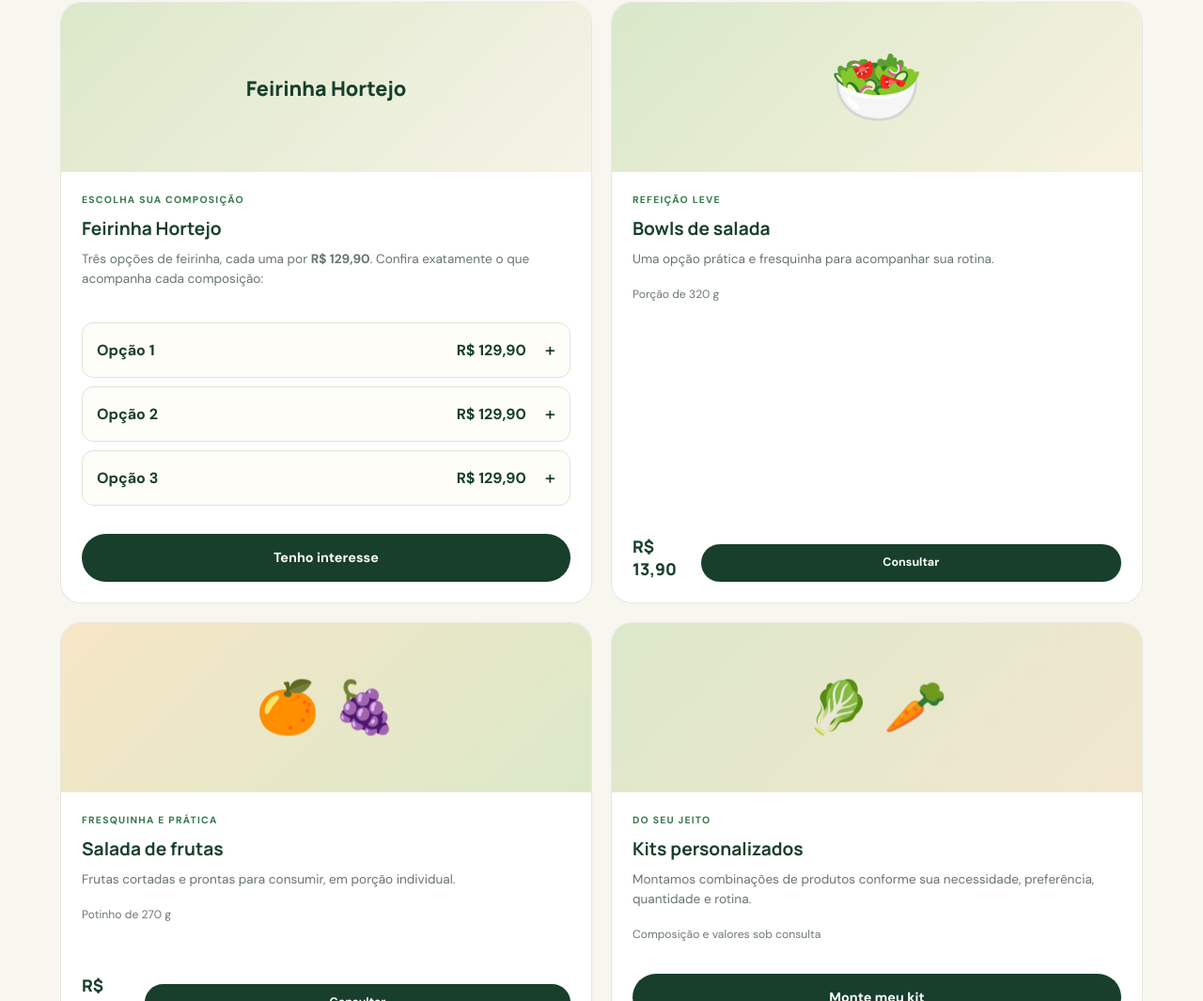
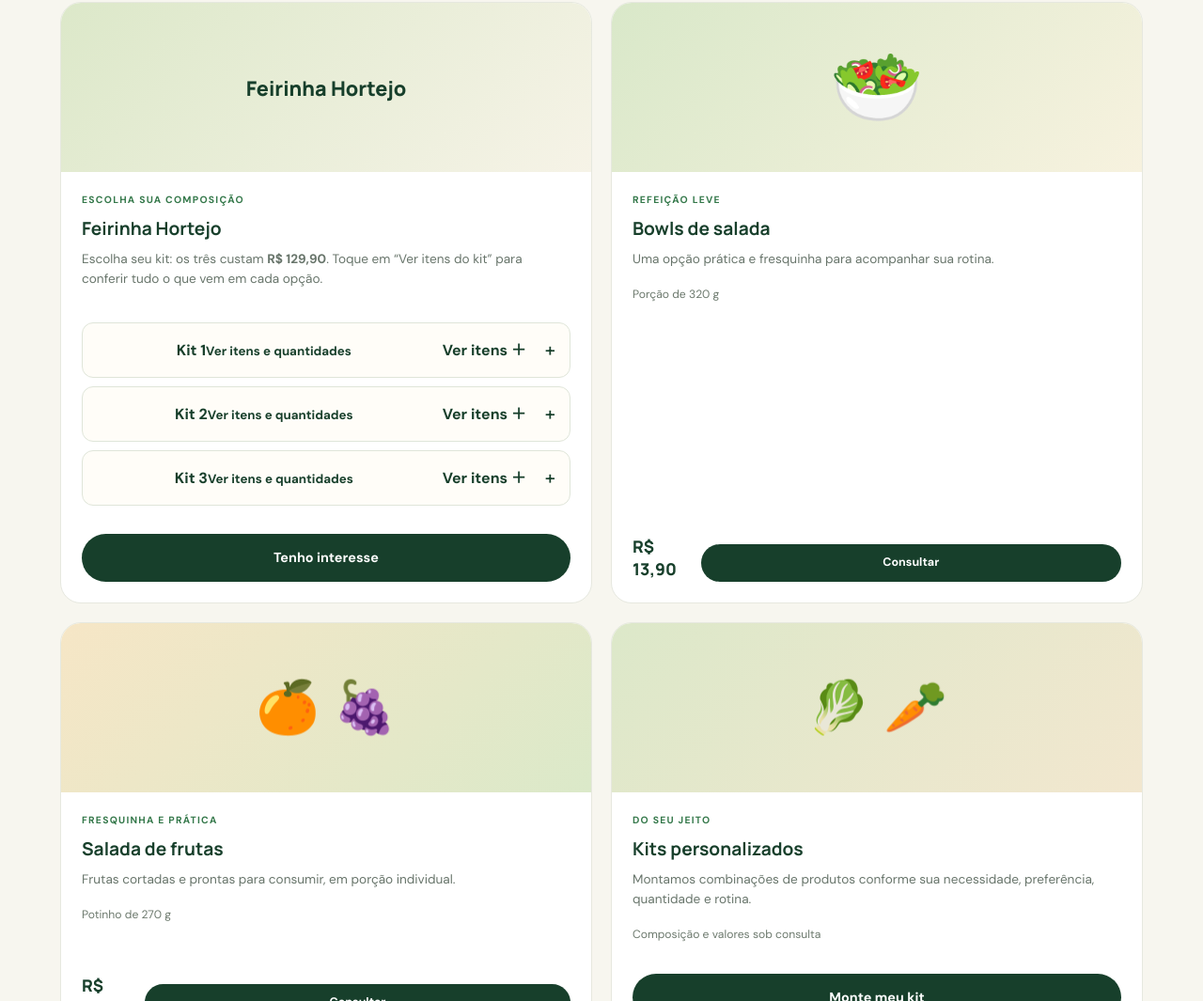
Before and after one commit to arrobafla-blip/eatgreen, a plain HTML site: page index.html in a window 1280 px wide. Shown: the part 971-2036 px from the top of the page at 94% size. Drawn offline with Linux system fonts and the light colour scheme.

Commit message:
Renomeia opções da Feirinha como Kits e destaca ação para ver itens

```diff
--- a/index.html
+++ b/index.html
@@ -55,15 +55,15 @@
             <div class="product-body">
               <span class="product-category">ESCOLHA SUA COMPOSIÇÃO</span>
               <h3>Feirinha Hortejo</h3>
-              <p>Três opções de feirinha, cada uma por <strong>R$ 129,90</strong>. Confira exatamente o que acompanha cada composição:</p>
+              <p>Escolha seu kit: os três custam <strong>R$ 129,90</strong>. Toque em “Ver itens do kit” para conferir tudo o que vem em cada opção.</p>
               <div class="feirinha-options">
-                <details class="feirinha-option"><summary><strong>Opção 1</strong><span>R$ 129,90</span></summary><ul>
+                <details class="feirinha-option"><summary><span class="kit-summary-main"><strong>Kit 1</strong><small>Ver itens e quantidades</small></span><span class="kit-summary-action">Ver itens <b>＋</b></span></summary><ul>
                   <li>Alface crespa — 1 unidade</li><li>Rúcula — 1 unidade</li><li>Escarola — 1 unidade</li><li>Espinafre — 1 unidade</li><li>Cheiro-verde — 1 unidade</li><li>Abobrinha — 500 g</li><li>Cenoura — 500 g</li><li>Beterraba — 500 g</li><li>Batata — 650 g</li><li>Cebola — 500 g</li><li>Abacaxi — 1 unidade</li><li>Banana nanica — ½ dúzia</li><li>Banana prata — ½ dúzia</li><li>Uva sem semente — 500 g</li><li>Laranja — 1 dúzia</li><li>Tomate — 500 g</li><li>Ovos — ½ dúzia</li>
                 </ul></details>
-                <details class="feirinha-option"><summary><strong>Opção 2</strong><span>R$ 129,90</span></summary><ul>
+                <details class="feirinha-option"><summary><span class="kit-summary-main"><strong>Kit 2</strong><small>Ver itens e quantidades</small></span><span class="kit-summary-action">Ver itens <b>＋</b></span></summary><ul>
                   <li>Alface americana — 1 unidade</li><li>Rúcula — 1 unidade</li><li>Escarola — 1 unidade</li><li>Cebolinha — 1 unidade</li><li>Cheiro-verde — 1 unidade</li><li>Chuchu — 500 g</li><li>Cenoura — 500 g</li><li>Abóbora — 1 bandeja</li><li>Batata — 650 g</li><li>Cebola — 500 g</li><li>Melão — 1 unidade</li><li>Banana nanica — ½ dúzia</li><li>Banana prata — ½ dúzia</li><li>Uva sem semente — 500 g</li><li>Laranja — 1 dúzia</li><li>Tomate — 500 g</li><li>Ovos — ½ dúzia</li>
                 </ul></details>
-                <details class="feirinha-option"><summary><strong>Opção 3</strong><span>R$ 129,90</span></summary><ul>
+                <details class="feirinha-option"><summary><span class="kit-summary-main"><strong>Kit 3</strong><small>Ver itens e quantidades</small></span><span class="kit-summary-action">Ver itens <b>＋</b></span></summary><ul>
                   <li>Alface lisa — 1 unidade</li><li>Rúcula — 1 unidade</li><li>Escarola — 1 unidade</li><li>Almeirão — 1 unidade</li><li>Cheiro-verde — 1 unidade</li><li>Mandioquinha — 500 g</li><li>Cenoura — 500 g</li><li>Batata-doce — 650 g</li><li>Batata — 650 g</li><li>Cebola — 500 g</li><li>Manga — 2 unidades</li><li>Banana nanica — ½ dúzia</li><li>Banana prata — ½ dúzia</li><li>Uva sem semente — 500 g</li><li>Laranja — 1 dúzia</li><li>Tomate — 500 g</li><li>Ovos — ½ dúzia</li>
                 </ul></details>
               </div>
```
